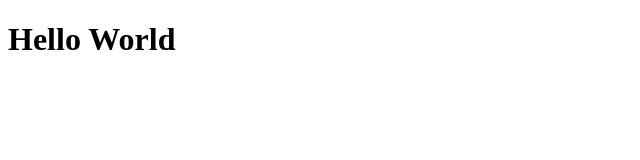
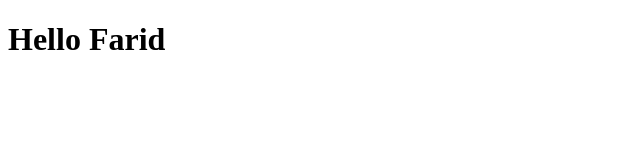
Before and after one commit to FaridMaulanas/itw2022_223040008, a plain HTML site: page latihan/Latihan1/L1i223040008.html in a window 1280 px wide. Shown: the full height of the page, 0-640 px from the left. Drawn offline with Linux system fonts and the light colour scheme.

Commit message:
mengganti judul halaman

```diff
--- a/latihan/Latihan1/L1i223040008.html
+++ b/latihan/Latihan1/L1i223040008.html
@@ -7,6 +7,6 @@
     <title>Hello World</title>
   </head>
   <body>
-    <h1>Hello World</h1>
+    <h1>Hello Farid</h1>
   </body>
 </html>
```
